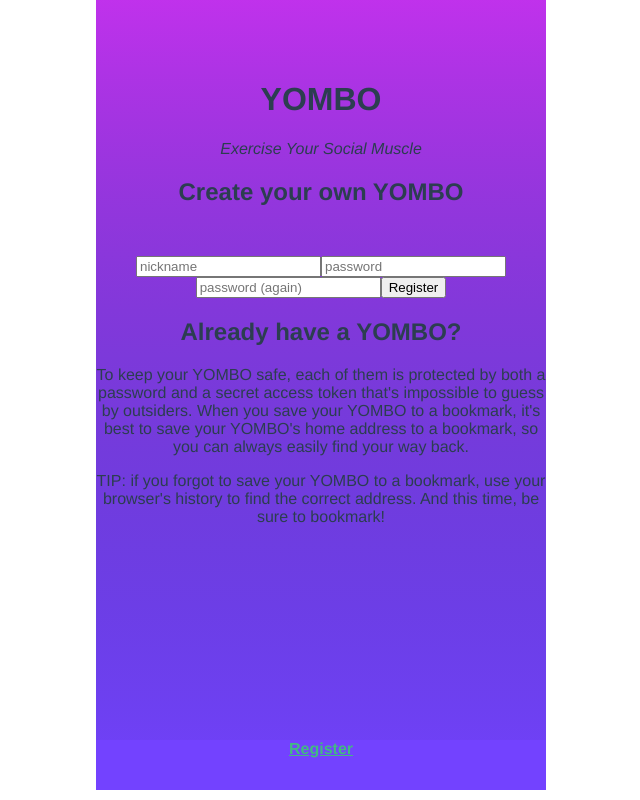
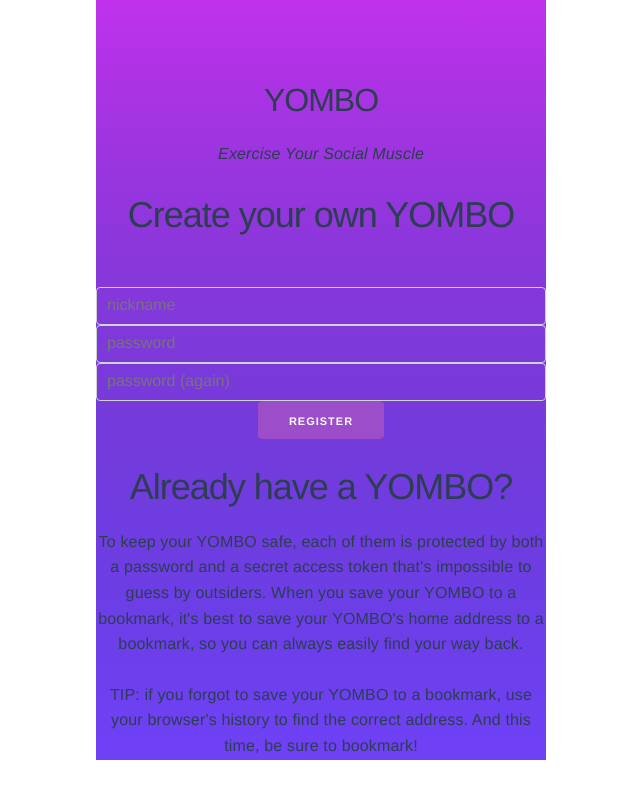
Before and after one commit to joeljuhela/yombo, a Vue app in the folder frontend/: page /#/register in a window 1280 px wide. Shown: the whole page, without its empty margins (319-959 px from the left). Built offline with nearby package versions, Linux system fonts and the light colour scheme.

Commit message:
Add milligram.css

```diff
--- a/frontend/public/index.html
+++ b/frontend/public/index.html
@@ -5,6 +5,9 @@
     <meta http-equiv="X-UA-Compatible" content="IE=edge">
     <meta name="viewport" content="width=device-width,initial-scale=1.0">
     <link rel="icon" href="<%= BASE_URL %>favicon.ico">
+    <link rel="stylesheet" href="https://cdnjs.cloudflare.com/ajax/libs/milligram/1.4.1/milligram.css">
+    <link rel="stylesheet" href="https://cdnjs.cloudflare.com/ajax/libs/normalize/8.0.1/normalize.css">
+    <link rel="stylesheet" href="https://fonts.googleapis.com/css?family=Roboto:300,300italic,700,700italic">
     <title><%= htmlWebpackPlugin.options.title %></title>
   </head>
   <body style="margin:0;">
--- a/frontend/src/App.vue
+++ b/frontend/src/App.vue
@@ -1,8 +1,5 @@
 <template>
   <router-view/>
-  <nav>
-    <router-link to="/register">Register</router-link>
-  </nav>
 </template>
 
 <style>
@@ -18,6 +15,10 @@
   margin: auto;
   background-color: cyan;
   position: relative;
+}
+
+#app img {
+  max-width: 100vw;
 }
 
 nav {
--- a/frontend/src/router/index.js
+++ b/frontend/src/router/index.js
@@ -45,7 +45,8 @@ const routes = [
     name: 'task',
     component: TaskView,
     meta: {
-      requiresAuth: true
+      requiresAuth: true,
+      transition: 'fade'
     }
   },
   {
--- a/frontend/src/views/TaskView.vue
+++ b/frontend/src/views/TaskView.vue
@@ -1,5 +1,5 @@
 <template>
-  <div>
+  <div class="frame">
     <div>
       <h3>{{ task.description }}</h3>
       <p>{{ task.beforeText }}</p>
@@ -61,5 +61,7 @@ export default {
 </script>
 
 <style>
-
+  .frame {
+    margin: 20px;
+  }
 </style>
```
